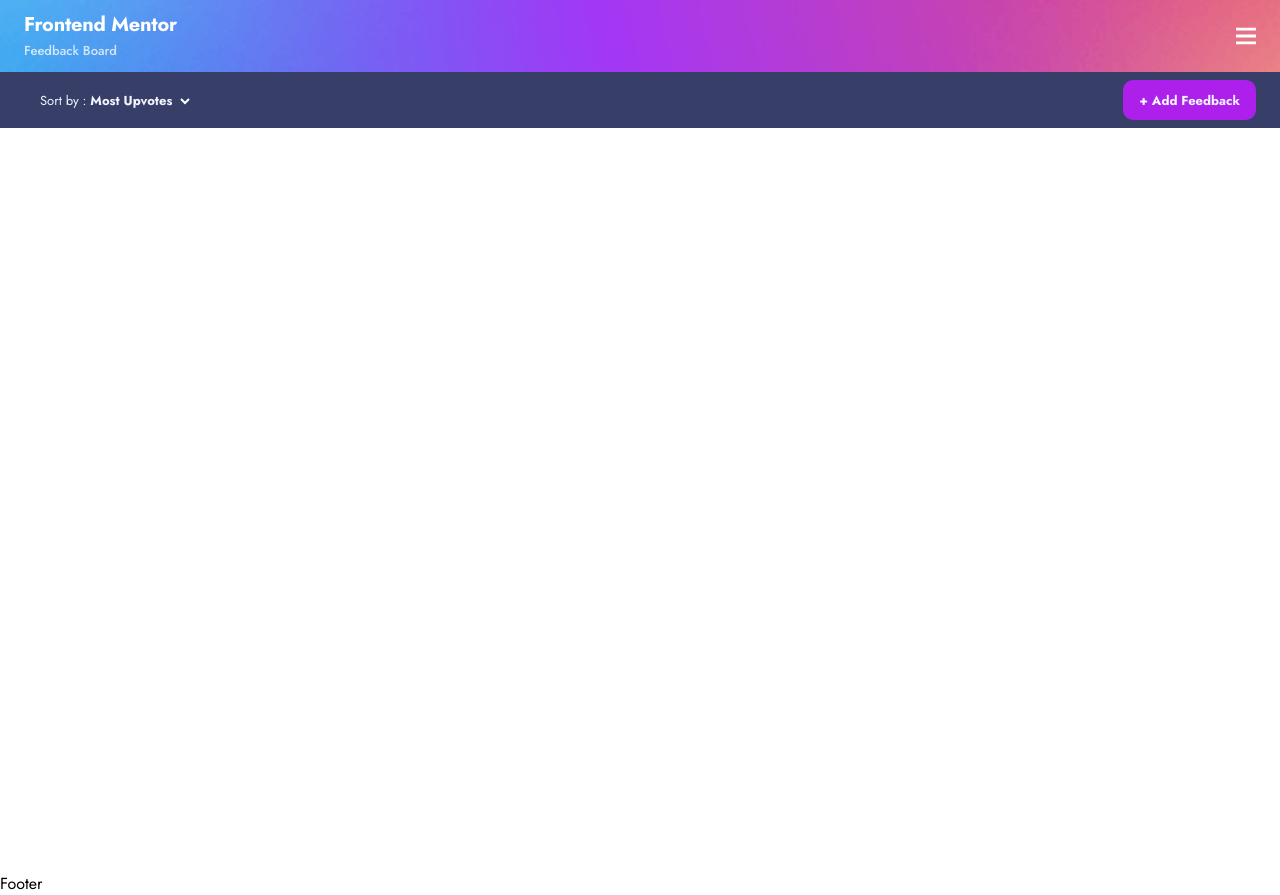
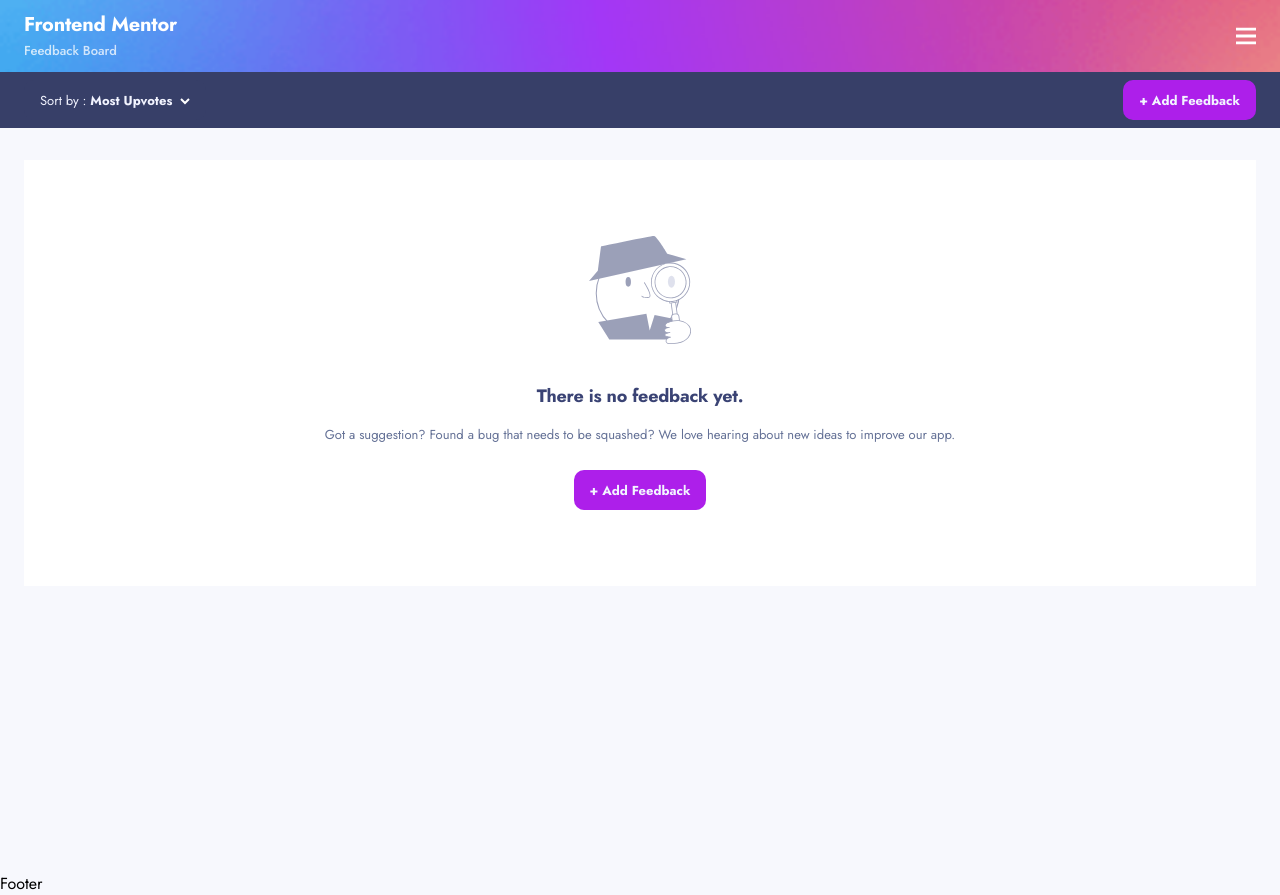
Before and after one commit to ryanbradley-webdev/product-feedback-app, a React (Vite) app in the folder client/: page / in a window 1280 px wide. Built offline with nearby package versions, Linux system fonts and the light colour scheme.

Commit message:
Add content to suggestions route for empty feedback.

```diff
--- /dev/null
+++ b/client/src/assets/NoFeedback.tsx
@@ -0,0 +1,27 @@
+export default function NoFeedback() {
+    return (
+        <svg width="102" height="108" xmlns="http://www.w3.org/2000/svg">
+            <g fillRule="nonzero" fill="none" opacity=".5">
+                <path d="M48.73 15.593C25.822 15.59 7.246 34.224 7.235 57.22c-.01 22.997 18.55 41.649 41.458 41.665 22.909.016 41.494-18.61 41.516-41.606a41.72 41.72 0 00-12.132-29.473A41.4 41.4 0 0048.73 15.593z" stroke="#3A4374" strokeWidth="1.045" strokeLinecap="round" strokeLinejoin="round"/>
+                <ellipse fill="#231F20" cx="70.476" cy="43.691" rx="1.917" ry="2.862"/>
+                <path d="M0 44.902l97.429-21.645-19.167-5.612S67.881.37 65.11.01C62.338-.351 11.979 10.43 11.979 10.43L8.785 34.77 0 44.902zM20.284 103.503L9.272 86.027l48.14-8.265 3.305 16.746 4.888-15.424 24.628 4.882-5.007 19.537z" fill="#3A4374"/>
+                <path d="M81.97 65.607l4.438-.617L88.7 81.618a2.115 2.115 0 01-1.799 2.387l-.261.036a2.11 2.11 0 01-2.377-1.806L81.97 65.607z" fill="#FFF"/>
+                <path d="M86.352 84.471A2.519 2.519 0 0183.87 82.3l-2.292-16.634a.4.4 0 01.343-.45l4.432-.617a.398.398 0 01.296.08c.085.063.14.16.151.265l2.276 16.626a2.508 2.508 0 01-.479 1.868 2.49 2.49 0 01-1.66.97l-.256.04a2.474 2.474 0 01-.328.024zm-3.929-18.518l2.236 16.234c.132.936.991 1.59 1.925 1.467h.263a1.714 1.714 0 001.454-1.932l-2.236-16.234-3.642.465z" fill="#3A4374"/>
+                <path fill="#FFF" d="M78.562 50.93l7.159-.995 2.242 16.263-7.16.995z"/>
+                <path d="M80.802 67.605a.43.43 0 01-.24-.08.361.361 0 01-.151-.265l-2.244-16.274a.394.394 0 01.072-.296.423.423 0 01.263-.153l7.187-.994a.39.39 0 01.448.345l2.244 16.266a.4.4 0 01-.344.448l-7.187.995-.048.008zm-1.789-16.33l2.132 15.472 6.39-.882-2.133-15.472-6.389.882z" fill="#3A4374"/>
+                <path d="M85.573 78.014l.725-.1a3.248 3.248 0 013.664 2.773l3.013 21.85a3.248 3.248 0 01-2.77 3.661l-.726.1a3.248 3.248 0 01-3.664-2.773l-3.013-21.85a3.248 3.248 0 012.77-3.66z" fill="#FFF"/>
+                <path d="M88.429 106.83a2.959 2.959 0 01-2.923-2.558L82.31 81.064a2.959 2.959 0 012.516-3.343l2.108-.288a2.949 2.949 0 013.322 2.525l3.195 23.248a2.964 2.964 0 01-2.516 3.335l-2.108.297-.4-.008zm-1.086-28.628a1.838 1.838 0 00-.296 0l-2.108.289a2.13 2.13 0 00-1.422.842c-.35.455-.5 1.034-.415 1.603l3.194 23.248a2.166 2.166 0 002.396 1.844l2.108-.297a2.163 2.163 0 001.837-2.405l-3.194-23.248a2.159 2.159 0 00-2.124-1.868l.024-.008z" fill="#3A4374"/>
+                <ellipse fill="#FFF" cx="81.569" cy="46.288" rx="19.19" ry="19.264"/>
+                <path d="M81.553 65.953c-10.474-.005-19.093-8.275-19.569-18.778-.476-10.503 7.359-19.525 17.789-20.485 10.43-.96 19.768 6.482 21.202 16.897 1.47 10.746-5.992 20.662-16.691 22.182-.905.122-1.818.184-2.731.184zm0-38.536c-.868 0-1.736.059-2.596.177-7.532 1.045-13.696 6.542-15.616 13.927-1.92 7.386.78 15.206 6.844 19.812a18.74 18.74 0 0020.853 1.234c6.56-3.86 10.157-11.307 9.114-18.868-1.298-9.305-9.207-16.24-18.567-16.282h-.032z" fill="#3A4374"/>
+                <ellipse fill="#FFF" cx="81.569" cy="46.288" rx="15.589" ry="15.648"/>
+                <path d="M81.56 62.338c-8.606 0-15.665-6.846-15.962-15.48-.297-8.635 6.275-15.953 14.862-16.548 8.586-.596 16.098 5.745 16.987 14.339.889 8.593-5.165 16.348-13.69 17.536-.728.103-1.462.154-2.196.153zm0-31.265c-.707 0-1.414.049-2.116.144-8.096 1.127-13.848 8.489-13.009 16.65.839 8.162 7.967 14.19 16.122 13.634 8.154-.556 14.405-7.496 14.136-15.697-.268-8.2-6.959-14.713-15.132-14.731z" fill="#3A4374"/>
+                <path d="M99.896 89.714a11.645 11.645 0 00-3.913-3.206c-4.576-2.405-9.822-2.325-14.638-.802-1.709.545-5.023 1.323-5.199 3.6a2.115 2.115 0 001.526 2.004 6.254 6.254 0 002.675.104 6.887 6.887 0 00-3.618.914c-1.03.73-1.597 2.324-.75 3.294.374.404.861.683 1.397.802a6.365 6.365 0 003.554-.048c-1.251.24-2.47.625-3.634 1.146-.703.313-1.485.866-1.405 1.604.08.737.798 1.074 1.453 1.298 1.378.475 2.817.745 4.273.802a8.4 8.4 0 00-3.474 1.5c-1.598 1.346-1.598 3.903.567 4.633a6.366 6.366 0 002.14.248c6.389 0 14.04-.801 18.368-6.14a9.993 9.993 0 002.044-9.067 8.702 8.702 0 00-1.366-2.686z" fill="#FFF"/>
+                <path d="M80.802 107.984c-.75.037-1.5-.053-2.22-.265a2.762 2.762 0 01-1.9-2.108 3.502 3.502 0 011.197-3.207 5.952 5.952 0 011.725-1.002 14.816 14.816 0 01-2.396-.617c-1.062-.369-1.597-.914-1.717-1.603-.12-.69.495-1.523 1.598-2.044l.567-.24a4.211 4.211 0 01-.432-.105 3.008 3.008 0 01-1.597-.914 2.219 2.219 0 01-.471-1.732 3.209 3.209 0 011.294-2.14c.248-.175.516-.32.798-.433a2.461 2.461 0 01-1.525-2.3c.184-2.342 3.067-3.207 4.967-3.793l.511-.152c5.335-1.691 10.646-1.395 14.942.802a11.99 11.99 0 014.049 3.35 9.207 9.207 0 011.445 2.79 10.363 10.363 0 01-2.116 9.444c-4.528 5.555-12.37 6.277-18.695 6.285l-.024-.016zm-.759-11.055c-.887.226-1.752.53-2.587.906-.375.168-1.23.625-1.166 1.219.064.593.67.801 1.182.97 1.34.47 2.742.74 4.16.801a.392.392 0 01.384.353.4.4 0 01-.296.433 8.289 8.289 0 00-3.322 1.419 2.659 2.659 0 00-.934 2.453 1.953 1.953 0 001.373 1.499 5.73 5.73 0 002.005.224c6.157 0 13.768-.69 18.08-5.988a9.567 9.567 0 001.98-8.698 8.413 8.413 0 00-1.325-2.541 11.094 11.094 0 00-3.777-3.127c-4.113-2.124-9.2-2.405-14.335-.801l-.52.16c-1.692.513-4.264 1.29-4.408 3.086.031.753.54 1.4 1.262 1.604a3.86 3.86 0 001.43.176c.375-.04.742-.064 1.094-.088a.416.416 0 01.423.369.408.408 0 01-.36.433c-.359 0-.734.08-1.117.088a4.898 4.898 0 00-2.308.753c-.525.382-.874.96-.967 1.604-.063.395.041.799.288 1.114.325.334.742.563 1.198.657a6.11 6.11 0 002.396.16c.32-.08.646-.152.966-.216a.4.4 0 01.463.297.41.41 0 01-.271.48 6.097 6.097 0 01-.99.201z" fill="#3A4374"/>
+                <path d="M55.367 46.593s9.727 14.67 3.84 14.879c-5.885.208-6.388-1.339-6.388-1.339" fill="#FFF"/>
+                <path d="M58.154 61.937c-4.936 0-5.646-1.355-5.742-1.603a.425.425 0 01.263-.53.415.415 0 01.52.265s.718 1.243 5.997 1.05a1.348 1.348 0 001.294-.673c1.261-2.461-3.514-10.622-5.463-13.556a.418.418 0 01.128-.553.414.414 0 01.56.088c.742 1.122 7.186 11.063 5.51 14.43a2.139 2.139 0 01-1.997 1.13l-1.07-.048z" fill="#3A4374"/>
+                <ellipse fill="#C0C5DC" cx="82.455" cy="45.799" rx="3.53" ry="6.036"/>
+                <ellipse fill="#3A4374" cx="39.259" cy="45.799" rx="2.691" ry="4.882"/>
+            </g>
+        </svg>
+    )
+}
--- /dev/null
+++ b/client/src/components/feedbackList/FeedbackList.tsx
@@ -0,0 +1,58 @@
+import { useQuery } from '@tanstack/react-query'
+import styles from './feedbackList.module.css'
+import NoFeedback from '../../assets/NoFeedback'
+import Button from '../button/Button'
+import { Link } from 'react-router-dom'
+
+export default function FeedbackList() {
+    const { data: items } = useQuery({
+        queryFn: () => [],
+        queryKey: ['feedback']
+    })
+
+    return (
+        <section
+            className={styles.list}
+        >
+
+            {
+                items?.length ? (
+                    items.map(() => (
+                        <p key={crypto.randomUUID()}>
+                            hello
+                        </p>
+                    ))
+                ) : (
+                    <div
+                        className={styles.no_feedback}
+                    >
+
+                        <NoFeedback />
+
+                        <h3>
+                            There is no feedback yet.
+                        </h3>
+
+                        <p>
+                            Got a suggestion? Found a bug that needs to be squashed? We love hearing about new ideas to improve our app.
+                        </p>
+
+                        <Link
+                            to='/new'
+                        >
+
+                            <Button
+                                color='purple'
+                            >
+                                &#43; Add Feedback
+                            </Button>
+
+                        </Link>
+
+                    </div>
+                )
+            }
+
+        </section>
+    )
+}
--- /dev/null
+++ b/client/src/components/feedbackList/feedbackList.module.css
@@ -0,0 +1,28 @@
+.list {
+    margin-block: 32px;
+    margin-inline: 24px;
+    background-color: var(--clr-white-900);
+}
+
+.no_feedback {
+    display: grid;
+    justify-items: center;
+    text-align: center;
+    padding-block: 76px;
+    padding-inline: 25px;
+}
+
+.no_feedback svg {
+    margin-bottom: 39px;
+}
+
+.no_feedback h3 {
+    color: var(--clr-blue-600);
+}
+
+.no_feedback p {
+    color: var(--clr-grey-300);
+    font-size: 13px;
+    margin-top: 14px;
+    margin-bottom: 24px;
+}
--- a/client/src/index.css
+++ b/client/src/index.css
@@ -49,4 +49,5 @@
 
 html {
     font: var(--font-body-lg);
+    background-color: var(--clr-white-300);
 }
--- a/client/src/routes/suggestions/Suggestions.tsx
+++ b/client/src/routes/suggestions/Suggestions.tsx
@@ -2,6 +2,7 @@
 import Header from '../../components/header/Header'
 import styles from './suggestions.module.css'
 import FeedbackSort from '../../components/feedbackSort/FeedbackSort'
+import FeedbackList from '../../components/feedbackList/FeedbackList'
 
 export default function Suggestions() {
     const [filters, setFilters] = useState<string[]>([])
@@ -24,6 +25,8 @@
                     setSortTerm={setSortTerm}
                 />
 
+                <FeedbackList />
+
             </main>
 
             <footer>
```
